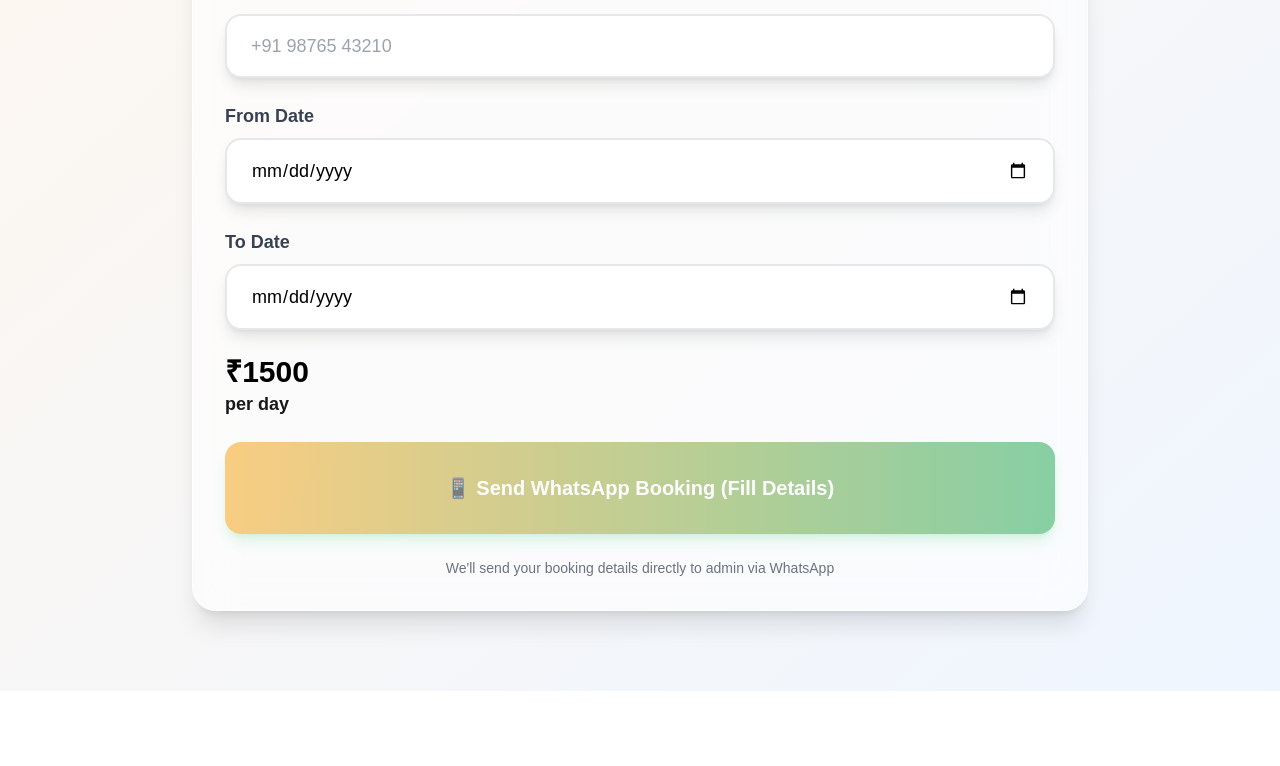
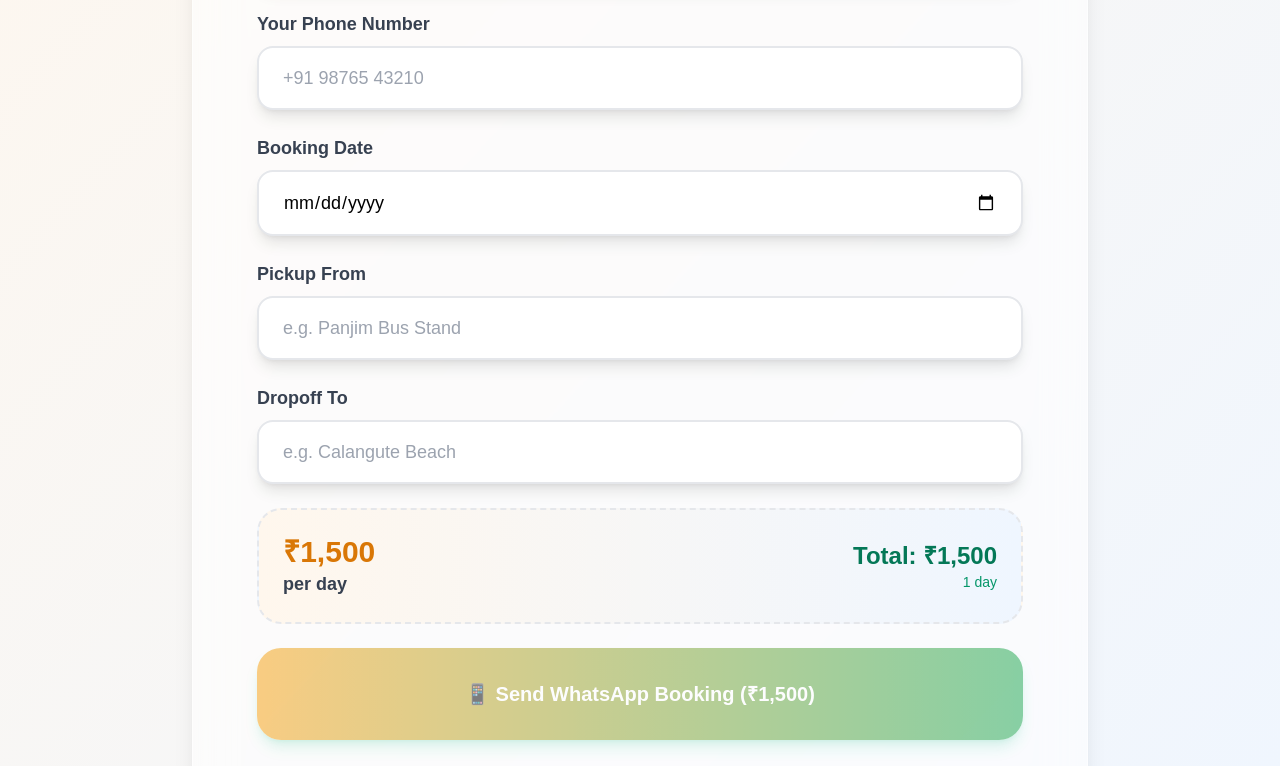
Before and after one commit to RSalgaonkar/Laxmi-Rentails, a React (Vite) app: page /booking/1 in a window 1280 px wide. Shown: the part 532-1298 px from the top of the page. Built offline with nearby package versions, Linux system fonts and the light colour scheme.

Commit message:
minor fixes

```diff
--- a/src/components/BookingForm.tsx
+++ b/src/components/BookingForm.tsx
@@ -11,60 +11,104 @@ const BookingForm: FC = () => {
   const navigate = useNavigate();
   const vehicle = vehicles.find(v => v.id === id) as Vehicle;
 
-  // New fields: customer name and phone
+  // Common fields
   const [customerName, setCustomerName] = useState('');
   const [customerPhone, setCustomerPhone] = useState('');
-  const [dateFrom, setDateFrom] = useState('');
-  const [dateTo, setDateTo] = useState('');
-  const [days, setDays] = useState(0);
   const [isSubmitting, setIsSubmitting] = useState(false);
 
+  // Conditional fields
+  const [bookingDate, setBookingDate] = useState('');      // Taxi: single date
+  const [fromDestination, setFromDestination] = useState('');  // Taxi: pickup
+  const [toDestination, setToDestination] = useState('');     // Taxi: dropoff
+  const [dateFrom, setDateFrom] = useState('');      // Rental: start date
+  const [dateTo, setDateTo] = useState('');          // Rental: end date
+
+  const [days, setDays] = useState(0);
+  const isTaxi = vehicle?.type === 'taxi';
+
+  // Calculate rental days
   useEffect(() => {
-    if (dateFrom && dateTo) {
+    if (dateFrom && dateTo && !isTaxi) {
       const from = new Date(dateFrom);
       const to = new Date(dateTo);
       const diff = Math.ceil((to.getTime() - from.getTime()) / (1000 * 60 * 60 * 24));
       setDays(diff > 0 ? diff : 0);
+    } else {
+      setDays(1); // Taxi defaults to 1 day
     }
-  }, [dateFrom, dateTo]);
+  }, [dateFrom, dateTo, isTaxi]);
 
   const whatsappMessage = useMemo(() => {
     const total = vehicle.pricePerDay * days;
-    return `🚀 *NEW BOOKING REQUEST - Laxmi Rentals* 🏍️\n\n👤 *Customer:* ${customerName}\n📱 *Phone:* ${customerPhone}\n\n🚗 *Vehicle:* ${vehicle.name}\n📅 *From:* ${dateFrom}\n📅 *To:* ${dateTo}\n⏱️ *Days:* ${days}\n💰 *Total:* ₹${total}\n\n*Please confirm & reply!* 🙏`;
-  }, [customerName, customerPhone, vehicle, dateFrom, dateTo, days]);
+    let details = '';
 
-  // CHANGE THIS TO YOUR ADMIN WHATSAPP NUMBER (India: +91XXXXXXXXXX)
-  const ADMIN_WHATSAPP_NUMBER = '+918888120894'; // ← EDIT HERE!
+    if (isTaxi) {
+      details = `📅 *Date:* ${bookingDate}\n📍 *From:* ${fromDestination}\n📍 *To:* ${toDestination}`;
+    } else {
+      details = `📅 *From:* ${dateFrom}\n📅 *To:* ${dateTo}\n⏱️ *Days:* ${days}`;
+    }
+
+    return `🚀 *NEW BOOKING REQUEST - Laxmi Rentals* 🏍️
+
+👤 *Customer:* ${customerName}
+📱 *Phone:* ${customerPhone}
+
+🚗 *Vehicle:* ${vehicle.name} (${vehicle.type.toUpperCase()})
+${details}
+💰 *Total:* ₹${total.toLocaleString()}
+
+*Please confirm & reply!* 🙏`;
+  }, [customerName, customerPhone, vehicle, bookingDate, fromDestination, toDestination, dateFrom, dateTo, days, isTaxi]);
+
+  const ADMIN_WHATSAPP_NUMBER = '+918888120894'; // EDIT YOUR NUMBER
 
   const handleSubmit = (e: FormEvent) => {
     e.preventDefault();
 
-    // Validate all fields
-    if (!customerName || !customerPhone || !dateFrom || !dateTo || days <= 0) {
-      alert('Please fill all fields and select valid dates');
+    // Validate based on vehicle type
+    if (!customerName || !customerPhone) {
+      alert('Please enter name and phone');
       return;
+    }
+
+    if (isTaxi) {
+      if (!bookingDate || !fromDestination || !toDestination) {
+        alert('Please fill date and destinations for taxi');
+        return;
+      }
+    } else {
+      if (!dateFrom || !dateTo || days <= 0) {
+        alert('Please select valid rental dates');
+        return;
+      }
     }
 
     setIsSubmitting(true);
 
-    // Send directly to admin WhatsApp
     const whatsappUrl = `https://wa.me/${ADMIN_WHATSAPP_NUMBER.replace(/[+-\s]/g, '')}?text=${encodeURIComponent(whatsappMessage)}`;
     window.open(whatsappUrl, '_blank');
 
-    // Auto redirect after sending
     setTimeout(() => {
       navigate('/vehicles');
     }, 2000);
   };
 
   if (!vehicle) {
-    return <div className="py-20 text-center">Vehicle not found</div>;
+    return (
+      <div className="py-20 text-center">
+        <h1 className="text-4xl font-bold text-gray-800 mb-4">Vehicle Not Found</h1>
+        <Link to="/vehicles" className="text-blue-600 hover:underline">← Back to Vehicles</Link>
+      </div>
+    );
   }
 
   return (
     <section>
       <div className="fixed top-4 right-4 z-50 md:top-6 md:right-6">
-        <Link to="/" className="group flex items-center gap-2 px-6 py-3 bg-gradient-to-r from-blue-600 via-indigo-600 to-purple-600 text-white font-semibold text-lg rounded-2xl shadow-2xl hover:shadow-none hover:scale-105 transform transition-all duration-300 border-4 border-white hover:border-transparent hover:from-blue-700 hover:via-indigo-700 hover:to-purple-700">
+        <Link
+          to="/"
+          className="group flex items-center gap-2 px-6 py-3 bg-gradient-to-r from-blue-600 via-indigo-600 to-purple-600 text-white font-semibold text-lg rounded-2xl shadow-2xl hover:shadow-none hover:scale-105 transform transition-all duration-300 border-4 border-white hover:border-transparent hover:from-blue-700 hover:via-indigo-700 hover:to-purple-700"
+        >
           <span>🏠</span><span>Home</span>
         </Link>
       </div>
@@ -75,69 +119,114 @@ const BookingForm: FC = () => {
             <h1 className="text-5xl lg:text-6xl font-black bg-gradient-to-r from-saffron-600 to-goa-blue bg-clip-text text-transparent mb-6">
               Book {vehicle.name}
             </h1>
-            <p className="text-xl text-gray-600 max-w-2xl mx-auto">Enter your details to send booking request via WhatsApp</p>
+            <p className="text-xl text-gray-600 max-w-2xl mx-auto">
+              {isTaxi
+                ? 'Select date and destinations for your taxi ride'
+                : 'Select rental dates for your vehicle'
+              }
+            </p>
           </div>
 
           <Card>
-            <form onSubmit={handleSubmit} className="space-y-6">
-              {/* New: Customer Name */}
+            <form onSubmit={handleSubmit} className="space-y-6 p-8">
+              {/* Customer Details */}
               <Input
                 label="Your Full Name"
                 type="text"
                 placeholder="Enter your name"
                 value={customerName}
-                onChange={(e) => setCustomerName(e.target.value)}
+                onChange={(e: ChangeEvent<HTMLInputElement>) => setCustomerName(e.target.value)}
                 required
               />
 
-              {/* New: Customer Phone */}
               <Input
                 label="Your Phone Number"
                 type="tel"
                 placeholder="+91 98765 43210"
                 value={customerPhone}
-                onChange={(e) => setCustomerPhone(e.target.value)}
+                onChange={(e: ChangeEvent<HTMLInputElement>) => setCustomerPhone(e.target.value)}
                 required
               />
 
+              {/* Conditional Fields */}
+              {isTaxi ? (
+                <>
+                  <Input
+                    label="Booking Date"
+                    type="date"
+                    value={bookingDate}
+                    onChange={(e: ChangeEvent<HTMLInputElement>) => setBookingDate(e.target.value)}
+                    required
+                  />
+                  <Input
+                    label="Pickup From"
+                    type="text"
+                    placeholder="e.g. Panjim Bus Stand"
+                    value={fromDestination}
+                    onChange={(e: ChangeEvent<HTMLInputElement>) => setFromDestination(e.target.value)}
+                    required
+                  />
+                  <Input
+                    label="Dropoff To"
+                    type="text"
+                    placeholder="e.g. Calangute Beach"
+                    value={toDestination}
+                    onChange={(e: ChangeEvent<HTMLInputElement>) => setToDestination(e.target.value)}
+                    required
+                  />
+                </>
+              ) : (
+                <>
                   <Input
                     label="From Date"
                     type="date"
                     value={dateFrom}
-                onChange={(e) => setDateFrom(e.target.value)}
+                    onChange={(e: ChangeEvent<HTMLInputElement>) => setDateFrom(e.target.value)}
                     required
                   />
-
                   <Input
                     label="To Date"
                     type="date"
                     value={dateTo}
-                onChange={(e) => setDateTo(e.target.value)}
+                    onChange={(e: ChangeEvent<HTMLInputElement>) => setDateTo(e.target.value)}
                     required
                   />
+                </>
+              )}
 
+              {/* Price Display */}
+              <div className="p-6 bg-gradient-to-r from-saffron-50 to-blue-50 rounded-3xl border-2 border-dashed border-saffron-200">
+                <div className="flex items-center justify-between">
                   <div>
-                <span className="text-3xl font-black block">₹{vehicle.pricePerDay}</span>
-                <div className="text-lg font-semibold opacity-90">per day</div>
+                    <span className="text-3xl font-black text-saffron-600 block">
+                      ₹{vehicle.pricePerDay.toLocaleString()}
+                    </span>
+                    <div className="text-lg font-semibold text-gray-700">per day</div>
+                  </div>
+                  {days > 0 && (
+                    <div className="text-right">
+                      <div className="text-2xl font-bold text-emerald-700">
+                        Total: ₹{(vehicle.pricePerDay * days).toLocaleString()}
+                      </div>
+                      <div className="text-sm text-emerald-600">{days} {isTaxi ? 'day' : 'days'}</div>
+                    </div>
+                  )}
+                </div>
               </div>
 
-              {days > 0 && (
-                <div className="bg-emerald-100 p-6 rounded-2xl shadow-lg">
-                  <p className="text-2xl font-bold text-emerald-700 mb-2">Total: ₹{vehicle.pricePerDay * days}</p>
-                  <p className="text-lg text-emerald-600">({days} days)</p>
-                </div>
-              )}
-
+              {/* Submit Button */}
               <Button
                 type="submit"
-                disabled={!customerName || !customerPhone || days === 0 || isSubmitting}
+                disabled={!customerName || !customerPhone ||
+                         (isTaxi ? (!bookingDate || !fromDestination || !toDestination) : (days === 0)) ||
+                         isSubmitting}
                 size="lg"
                 fullWidth
-                className="!text-xl !py-8 shadow-2xl !shadow-green-500/30 bg-gradient-to-r from-emerald-600 to-green-600 hover:from-emerald-700 hover:to-green-700 disabled:opacity-50 disabled:cursor-not-allowed"
+                className="!text-xl !py-8 shadow-2xl !shadow-emerald-500/30 bg-gradient-to-r from-emerald-600 to-green-600 hover:from-emerald-700 hover:to-green-700 disabled:opacity-50 disabled:cursor-not-allowed rounded-3xl"
               >
                 {isSubmitting
                   ? '📱 Sending to Admin...'
-                  : `📱 Send WhatsApp Booking (${days > 0 ? `₹${vehicle.pricePerDay * days}` : 'Fill Details'})`
+                  : `📱 Send WhatsApp Booking (${days > 0 ? `₹${(vehicle.pricePerDay * days).toLocaleString()}` : 'Fill Details'})`
                 }
               </Button>
 
```
Also changed, not shown: 5 other files (tests, documents, lock files or other folders). Lines whose indentation alone changed are shown as unchanged.
